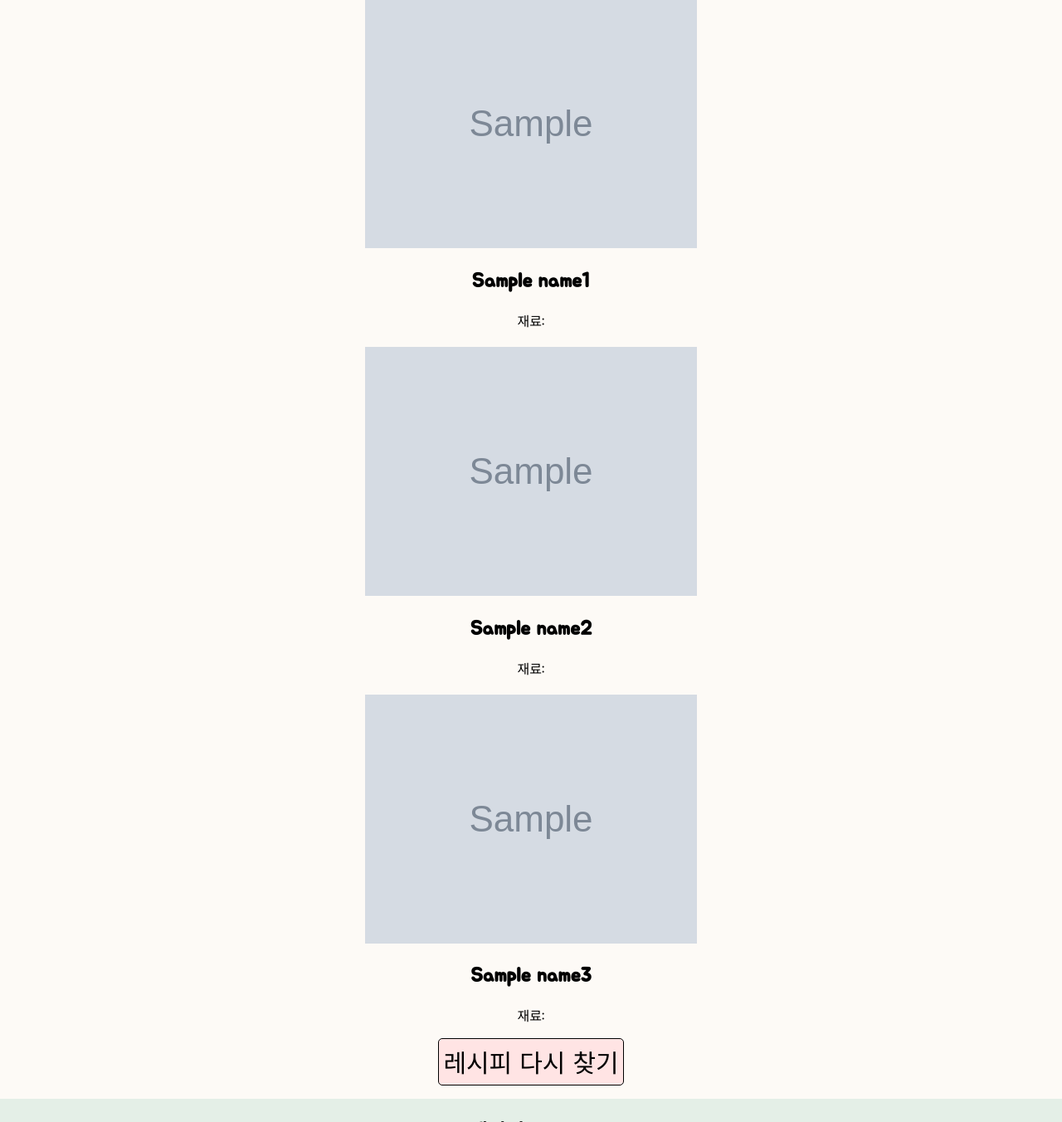
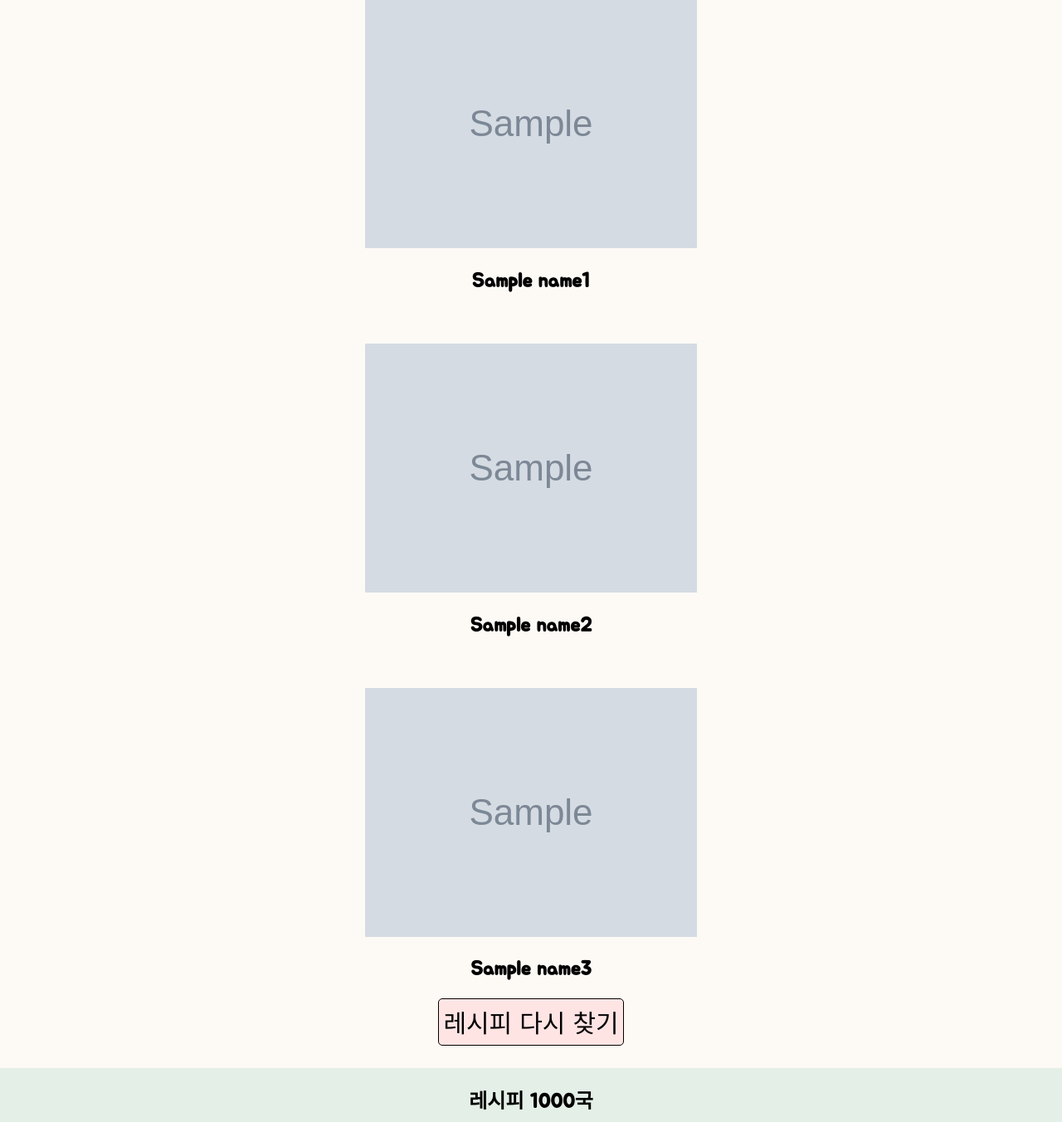
Before and after one commit to m3r0n4/OSS_project_thousand_resipes, a Flask app: template templates/result.html in a window 1280 px wide. Shown: the part 286-1638 px from the top of the page at 83% size. Run offline with Flask 2, Linux system fonts and the light colour scheme; the template is opened without the code that fills it: most values are stand-ins (such as "Sample title", 1, 10 or a date in 2020); grey boxes marked "Sample" are stand-in pictures.

Commit message:
change frontend

```diff
--- a/static/style.css
+++ b/static/style.css
@@ -4,7 +4,7 @@
 @import url('https://fonts.googleapis.com/css2?family=Black+Han+Sans&display=swap');
 
 html {margin: 0; height: 100%; overflow: hidden;}
-body {position:relative; margin: 0; height: 100%; overflow: hidden; font-family: 'Jua', sans-serif;}
+body {position:relative; margin: 0; height: 100%; overflow: auto; font-family: 'Jua', sans-serif;}
 p { font-family: 'Jua', sans-serif; }
 
 h1 {text-align: center;}
--- a/templates/result.html
+++ b/templates/result.html
@@ -11,42 +11,19 @@
 </head>
 <body>
 	<div id="container">
-		<div id="header"><img src="./imgs/logo.png" height="130px"></div>
+		<div id="header"><img src="{{ url_for('static', filename='/imgs/logo.png') }}" height="130px"></div>
 		<div id="main">
 			<form method="POST" action="/home">
 			<h1>오늘의 추천 레시피는?</h1>
 			<p align="center">* 사진을 누르면 레시피로 이동합니다.</p><br>
-			<a href="{{ link2 }}"><img src="{{ img1 }}"></a><br>
+			<a href="{{ link2 }}"><img src="{{ img1 }}" style="width: 400px; height: auto;"></a><br>
 			<h2>{{ name1 }}</h2>
-			<script>
-				var arr = {{ gri1 }};
-
-				document.write("재료: ");
-				for (var i = 0; i < arr.length; i++) {
-					document.write(arr[i] + " ");
-				}
-			</script>
 			<br><br>
-			<a href="{{ link2 }}"><img src="{{ img2 }}"></a><br>
+			<a href="{{ link2 }}"><img src="{{ img2 }}" style="width: 400px; height: auto;"></a><br>
 			<h2>{{ name2 }}</h2>
-			<script>
-				var arr = {{ gri2 }};
-
-				document.write("재료: ");
-				for (var i = 0; i < arr.length; i++) {
-					document.write(arr[i] + " ");
-				}
-			</script>
 			<br><br>
-			<a href="{{ link3 }}"><img src="{{ img3 }}"></a><br>
+			<a href="{{ link3 }}"><img src="{{ img3 }}" style="width: 400px; height: auto;"></a><br>
 			<h2>{{ name3 }}</h2>
-			<script>
-				var arr = {{ gri3 }};
-
-				document.write("재료: ");
-				for (var i = 0; i < arr.length; i++) {
-					document.write(arr[i] + " ");
-				}
 			</script>
 			<p align="center"><button id="btn" type="submit">레시피 다시 찾기</button></p>
 			</form>
```
